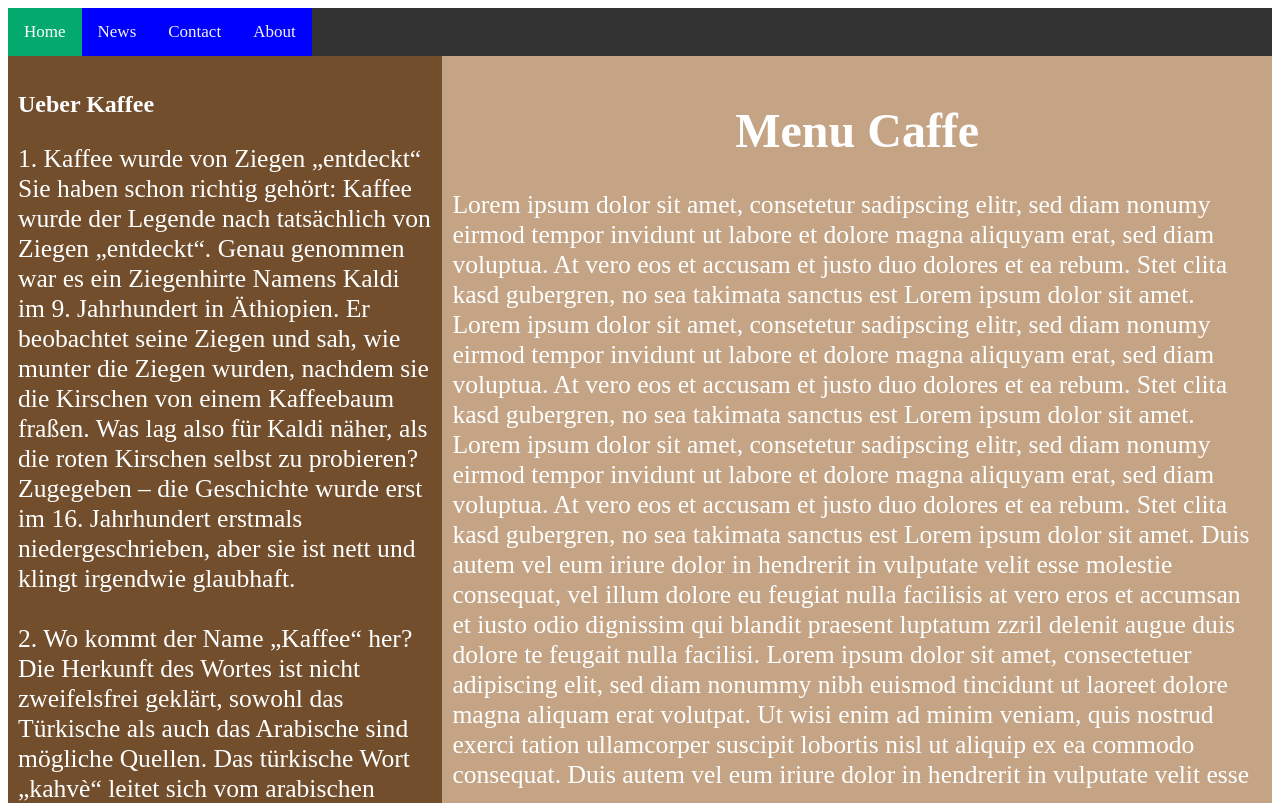
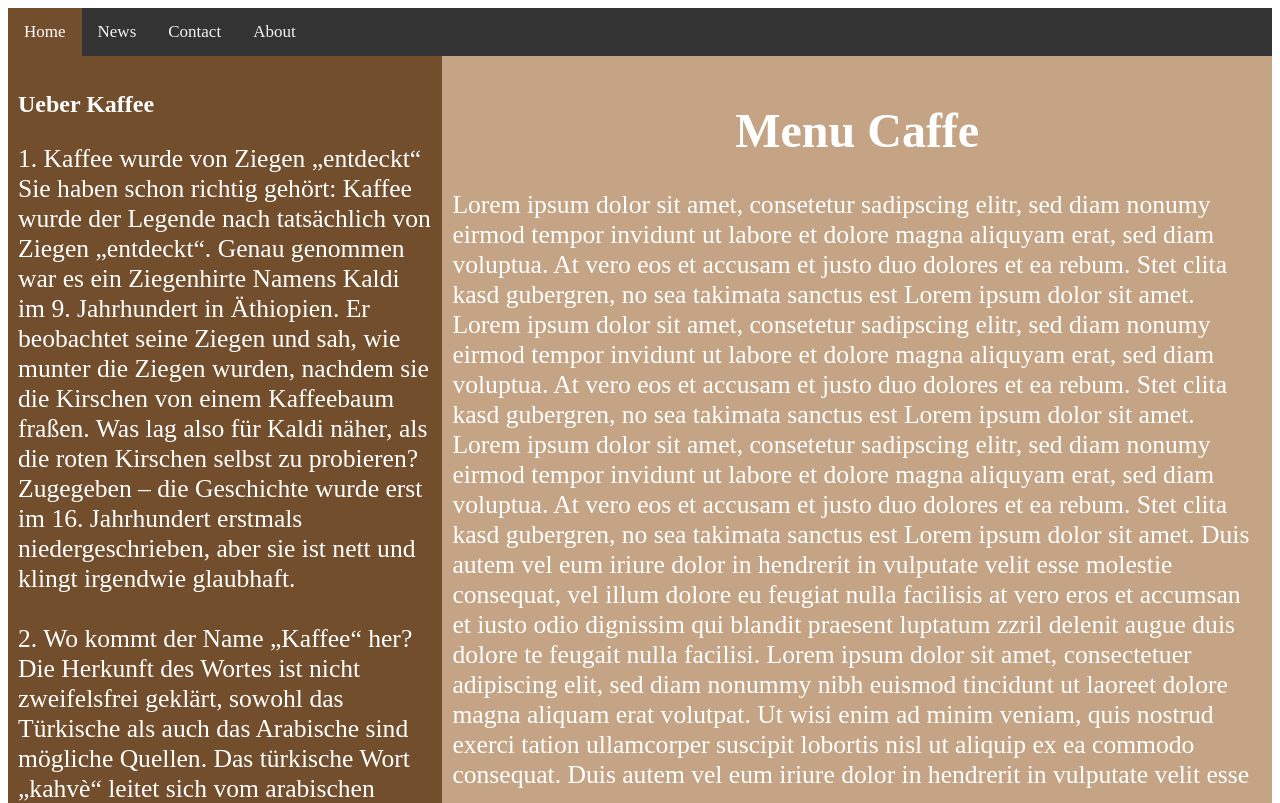
Before and after one commit to MaksymDoroshenkoDCI/SvenLuck-MaksymDoroshenko-1-Projekt, a plain HTML site: page index.html in a window 1280 px wide. Shown: the top 803 px of the page. Drawn offline with Linux system fonts and the light colour scheme.

Commit message:
Design changed and content added2

```diff
--- a/styles.css
+++ b/styles.css
@@ -23,7 +23,7 @@ main {
 .mainContainer {
     display: flex;
     flex-direction: column;
-    background:#333
+    background:#333;
 }
 .wrapper {
     display: flex;
@@ -47,7 +47,7 @@ main {
   text-align: center;
   padding: 14px 16px;
   text-decoration: none;
-  background:blue;
+  background:#333;
 }
 .topnav {
 
@@ -56,13 +56,13 @@ main {
 
 /* Change the color of links on hover */
 .topnav a:hover {
-  background-color: #04AA6D;
-  color: black;
+  background-color: #C4A484;
+  color: white;
 }
 
 /* Add a color to the active/current link */
 .topnav a.active {
-  background-color: #04AA6D;
+  background-color: #724e2c;
   color: white;
 }
 .centered {
```
